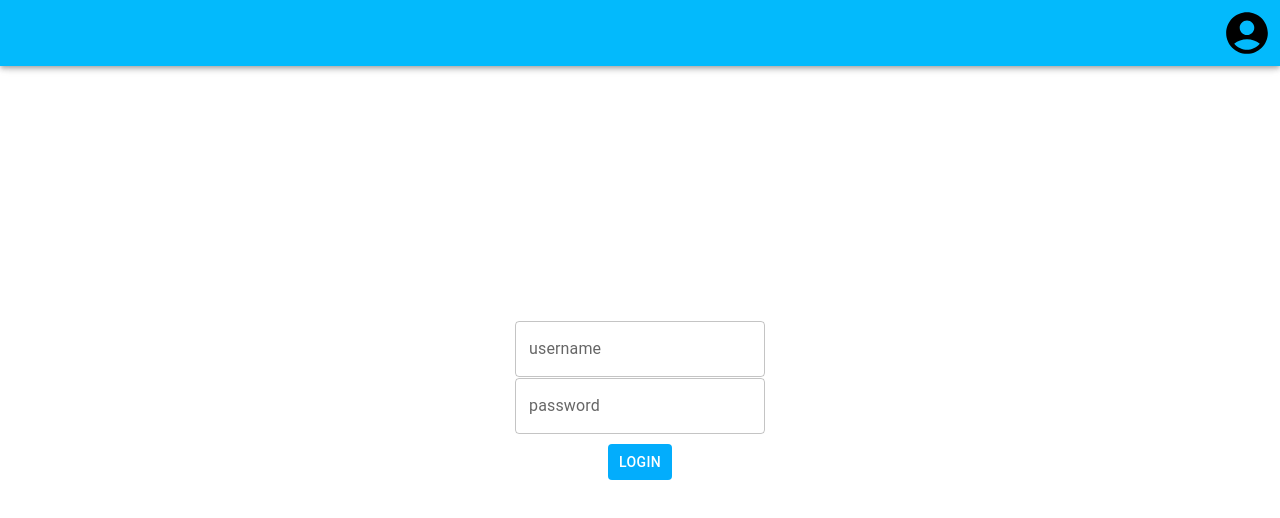
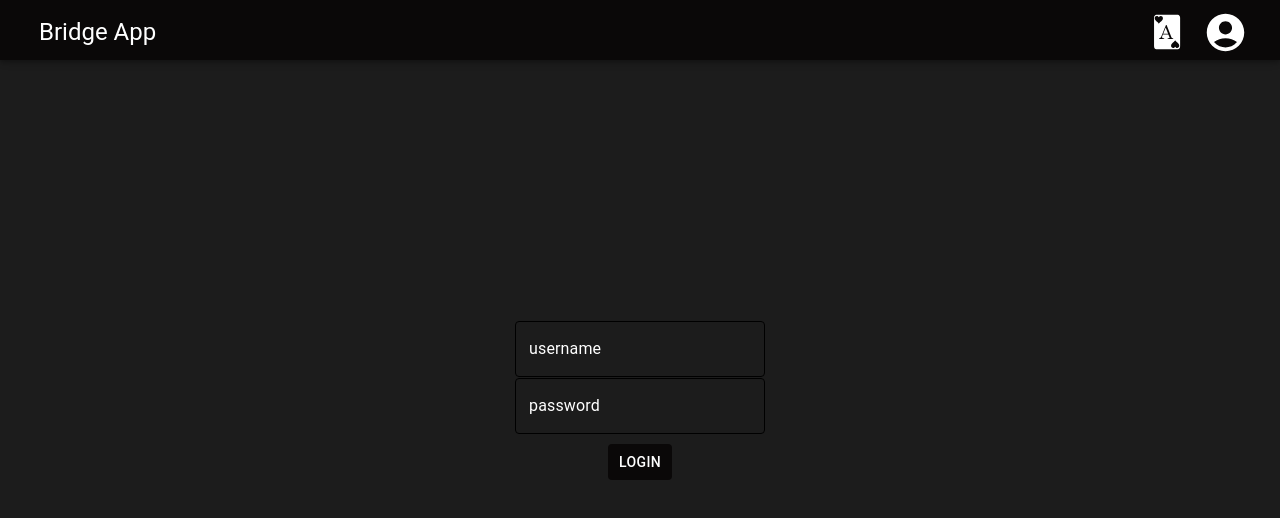
Before and after one commit to perqss/BridgeWebApp, a React (Create React App) app in the folder bridge-app/: page / in a window 1280 px wide. Shown: the top 518 px of the page. Built offline with nearby package versions, Linux system fonts and the light colour scheme.

Commit message:
add game moge page and change colours

```diff
--- a/bridge-app/package.json
+++ b/bridge-app/package.json
@@ -13,9 +13,10 @@
     "@testing-library/user-event": "^13.5.0",
     "react": "^18.2.0",
     "react-dom": "^18.2.0",
+    "react-icons": "^4.12.0",
     "react-playing-cards": "github:wmaillard/react-playing-cards#master",
     "react-redux": "^8.1.3",
-    "react-router-dom": "^6.18.0",
+    "react-router-dom": "^6.20.0",
     "react-scripts": "5.0.1",
     "web-vitals": "^2.1.4"
   },
--- a/bridge-app/src/App.js
+++ b/bridge-app/src/App.js
@@ -1,17 +1,56 @@
-import React from 'react';
+import React, {useState} from 'react';
 import './App.css';
 import {
   BrowserRouter as Router,
   Routes,
   Route
 } from 'react-router-dom';
-import Welcome from './pages/Welcome';
+import SignIn from './pages/SignIn';
+import BridgeAppBar from './components/BridgeAppBar';
+import GameMode from './pages/GameMode';
 
 function App() {
+  const [username, setUsername] = useState("");
+  const [password, setPassword] = useState("");
+  const [user, setUser] = useState("");
+
+  const TopBar = () => (
+    <BridgeAppBar
+      setUsername={setUsername}
+      setPassword={setPassword}
+      setUser={setUser}
+      user={user}
+     />
+  )
+
   return (
     <Router>
       <Routes>
-        <Route path='/' element={<Welcome/>}/>
+        <Route
+          path='/'
+          element={
+            <div>
+              <TopBar/>
+              <SignIn
+                username={username}
+                password={password}
+                user={user}
+                setUsername={setUsername}
+                setPassword={setPassword}
+                setUser={setUser}
+              />
+            </div>
+          }
+        />
+        <Route
+          path='/game-mode'
+          element={
+            <div>
+                <TopBar/>
+                <GameMode/>
+            </div>
+          }
+        />
       </Routes>
     </Router>
   );
--- a/bridge-app/src/common/utils.js
+++ b/bridge-app/src/common/utils.js
@@ -1,3 +1,2 @@
-const mainColor = '#03bafc'
-
-export {mainColor}
+export const mainColor = '#0a0808';
+export const backgroundColor = '#1c1c1c';
--- a/bridge-app/src/components/BridgeAppBar.js
+++ b/bridge-app/src/components/BridgeAppBar.js
@@ -1,12 +1,33 @@
-import React, { useState, useRef } from 'react';
-import {AppBar, MenuItem, IconButton, Paper, MenuList, ListItemText, ListItemIcon, Typography, Popper, Grow, ClickAwayListener, Divider} from '@mui/material';
+import React, { useState, useRef, useEffect } from 'react';
+import {AppBar,
+        MenuItem,
+        IconButton,
+        Paper,
+        MenuList,
+        ListItemText,
+        ListItemIcon,
+        Typography,
+        Popper,
+        Grow,
+        ClickAwayListener,
+        Divider,
+        Toolbar,
+        Box,
+        CssBaseline,
+        Tooltip} from '@mui/material';
 import AccountCircleIcon from '@mui/icons-material/AccountCircle';
 import { mainColor } from '../common/utils';
+import { FaSign, FaSignInAlt } from "react-icons/fa";
+import { GiCardAceHearts } from "react-icons/gi";
+import { useNavigate } from "react-router-dom";
+
 
 const BridgeAppBar = (props) => {
   const appBarColor = '#171616';
   const [open, setOpen] = useState(false);
+  const [user, setUser] = useState();
   const anchorRef = useRef(null);
+  const navigate = useNavigate();
 
   const handleAvatarClick = () => {
     setOpen(!open);
@@ -17,13 +38,23 @@ const BridgeAppBar = (props) => {
   }
 
   const handleLogout = () => {
+    localStorage.clear();
     props.setUsername('');
     props.setPassword('');
-    localStorage.clear();
+    props.setUser('');
+  }
+
+  useEffect(() => {
+    if (!localStorage.getItem('user')) {
+      navigate('/');
+    }
+  }, [user])
+
+  const handleSignIn = () => {
+    navigate('/');
   }
 
   const handleUsernameDisplay = () => {
-    //JSON.parse(localStorage.getItem('user')).username
     const user = localStorage.getItem('user');
     if (user) {
       return JSON.parse(user).username;
@@ -32,25 +63,48 @@ const BridgeAppBar = (props) => {
     }
   }
 
-  console.log()
   return (
-    <div>
+    <Box sx={{display: 'flex'}}>
         <AppBar position='fixed' sx={{
-                display: 'flex',
-                flexDirection: 'row',
-                backgroundColor: mainColor
+                backgroundColor: mainColor,
+                height: '60px'
             }}>
+            <CssBaseline/>
+            <Toolbar>
+              <Typography
+                variant='h5'
+                component="div"
+                style={{
+                  margin: 15,
+                  flexGrow: 1,
+                  display: { xs: 'none', sm: 'block' }
+                }}
+              >
+                Bridge App
+              </Typography>
+              <Box sx={{ display: { xs: 'none', sm: 'block' } }}>
+                <Tooltip title='Start playing'>
                   <IconButton
+                    onClick={() => navigate('/game-mode')}
                     sx={{
-                  marginLeft: 'auto',
+                      color: 'white'
                     }}
+                  >
+                    <GiCardAceHearts
+                      fontSize='40px'
+                    />
+                  </IconButton>
+
+                </Tooltip>
+                <Tooltip title='Account'>
+                  <IconButton
                     onClick={handleAvatarClick}
                     ref={anchorRef}
                   >
                     <AccountCircleIcon
                       sx={{
-                    fontSize: 50,
-                    color: 'black'
+                        fontSize: '45px',
+                        color: 'white',
                       }}
                     />
                   <Popper
@@ -74,12 +128,11 @@ const BridgeAppBar = (props) => {
                           >
                             <Typography sx={{marginLeft: 1}}>{handleUsernameDisplay()}</Typography>
                             <Divider/>
-                        <MenuItem >Profile</MenuItem>
                             <MenuItem >My account</MenuItem>
                             {
                               localStorage.getItem('user') ?
                               <MenuItem onClick={handleLogout}>Logout</MenuItem> :
-                          ''
+                              <MenuItem onClick={handleSignIn}>Sign in</MenuItem>
                             }
                           </MenuList>
                         </ClickAwayListener>
@@ -88,8 +141,11 @@ const BridgeAppBar = (props) => {
                     )}
                   </Popper>
                   </IconButton>
+                  </Tooltip>
+                </Box>
+              </Toolbar>
         </AppBar>
-    </div>
+    </Box>
   )
 }
 
--- a/bridge-app/src/components/MaterialComponentsCss.js
+++ b/bridge-app/src/components/MaterialComponentsCss.js
@@ -4,11 +4,30 @@ import TextField from '@mui/material/TextField';
 import Alert from '@mui/material/Alert'
 import Button from '@mui/material/Button'
 import Box from '@mui/material/Box';
+import { mainColor } from '../common/utils';
 
 
 const FormTextField = styled(TextField)(({ theme }) => ({
     marginTop: 1,
     width: 250,
+    color: 'white',
+    '& label.Mui-focused': {
+        color: 'white', // Color when focused
+      },
+      '& .MuiInput-underline:after': {
+        borderBottomColor: 'white', // Underline color when focused
+      },
+      '& .MuiOutlinedInput-root': {
+        '& fieldset': {
+          borderColor: 'black', // Border color
+        },
+        '&:hover fieldset': {
+          borderColor: 'white', // Border color on hover
+        },
+        '&.Mui-focused fieldset': {
+            borderColor: 'white',
+          },
+    }
 }));
 
 const FormBox = styled(Box)(({ theme }) => ({
@@ -23,10 +42,10 @@ const FormBox = styled(Box)(({ theme }) => ({
 
 const FormButton = styled(Button)(({ theme }) => ({
     marginTop: 10,
-    backgroundColor: '#03adfc',
+    backgroundColor: mainColor,
     color: 'white',
     '&:hover': {
-        backgroundColor: '#03bafc'
+        backgroundColor: '#292221',
     }
 }));
 
--- a/bridge-app/src/index.js
+++ b/bridge-app/src/index.js
@@ -3,11 +3,14 @@ import ReactDOM from 'react-dom/client';
 import './index.css';
 import App from './App';
 import reportWebVitals from './reportWebVitals';
+import { backgroundColor } from './common/utils';
 
 const root = ReactDOM.createRoot(document.getElementById('root'));
 root.render(
   <React.StrictMode>
-    <App />
+    <div style={{backgroundColor: backgroundColor, width: '100vw', height: '100vh'}}>
+      <App />
+    </div>
   </React.StrictMode>
 );
 
--- /dev/null
+++ b/bridge-app/src/pages/GameMode.js
@@ -0,0 +1,49 @@
+import React from 'react';
+import BridgeAppBar from '../components/BridgeAppBar';
+import { Typography, Button, Avatar, Paper } from '@mui/material'
+import { mainColor } from '../common/utils';
+
+const GameMode = () => {
+  const gameModes = ['Singleplayer', 'Multiplayer'];
+  return (
+    <div
+        style={{
+            marginTop: '70px',
+            display: 'flex',
+            flexDirection: 'column',
+            justifyContent: 'center',
+            alignItems: 'center'
+        }}
+    >
+        <Typography
+            variant='h5'
+            color='white'
+            sx={{
+                marginBottom: '60px'
+            }}
+        >
+            Choose your game mode
+        </Typography>
+        {gameModes.map((gameMode, index) =>
+            <Paper
+                sx={{
+                    backgroundColor: mainColor,
+                    marginTop: '20px',
+                }}
+            >
+            <Button
+                sx={{
+                    fontSize: '30px',
+                    color: 'white',
+                    width: 300,
+                }}
+            >
+                {gameMode}
+            </Button>
+        </Paper>
+        )}
+    </div>
+  );
+}
+
+export default GameMode;
--- a/bridge-app/src/pages/Welcome.js
+++ b/bridge-app/src/pages/SignIn.js
@@ -2,44 +2,57 @@ import React, { useState, useEffect } from 'react';
 import { Typography, Button, Container } from '@mui/material';
 import  { FormBox, FormButton, FormTextField }   from '../components/MaterialComponentsCss';
 import BridgeAppBar from '../components/BridgeAppBar';
+import { useNavigate } from 'react-router-dom';
 
-const Welcome = () => {
-  const [username, setUsername] = useState("");
-  const [password, setPassword] = useState("");
-  const [user, setUser] = useState("");
+
+const SignIn = (props) => {
+  const navigate = useNavigate();
+  const inputProps = {
+    style: {color: 'white', borderColor: 'white'},
+    focused: {borderColor: 'white'}
+  }
+  const inputLabelProps = {
+    style: {color: 'white'}
+  }
 
   const handleSubmit = async e => {
     e.preventDefault();
+    const username = props.username;
+    const password = props.password;
     const user = { username, password };
-    setUser(user);
     localStorage.setItem('user', JSON.stringify(user));
-
+    props.setUser(user);
   }
 
-console.log(user)
+  useEffect(() => {
+    if (localStorage.getItem('user')) {
+      navigate('/game-mode')
+    }
+  }, [props.user])
+
   return (
     <div style={{display: 'flex', justifyContent: 'center', alignItems: 'center', height: '100vh'}}>
-    <BridgeAppBar
-      setUsername={setUsername}
-      setPassword={setPassword}
-      />
     {localStorage.getItem('user') ? '' :
       <FormBox>
         <FormTextField
           variant='outlined'
           name='username'
           label='username'
-          value={username}
+          value={props.username}
           type='text'
-          onChange={({ target }) => setUsername(target.value)}
+          onChange={({ target }) => props.setUsername(target.value)}
+          InputProps={inputProps}
+          InputLabelProps={inputLabelProps}
         />
         <FormTextField
           variant='outlined'
           name='password'
           label='password'
-          value={password}
+          value={props.password}
           type='password'
-          onChange={({ target }) => setPassword(target.value)}
+          onChange={({ target }) => props.setPassword(target.value)}
+          InputProps={inputProps}
+          InputLabelProps={inputLabelProps}
         />
         <FormButton
           onClick={handleSubmit}>
@@ -51,4 +64,4 @@ console.log(user)
   );
 };
 
-export default Welcome;
+export default SignIn;
```
Also changed, not shown: bridge-app/src/components/LoggingFormTextField.js (added), 1 other file (tests, documents, lock files or other folders). Lines whose indentation alone changed are shown as unchanged.
